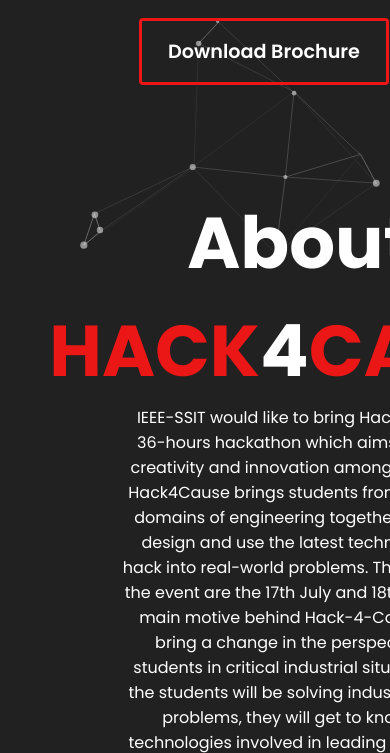
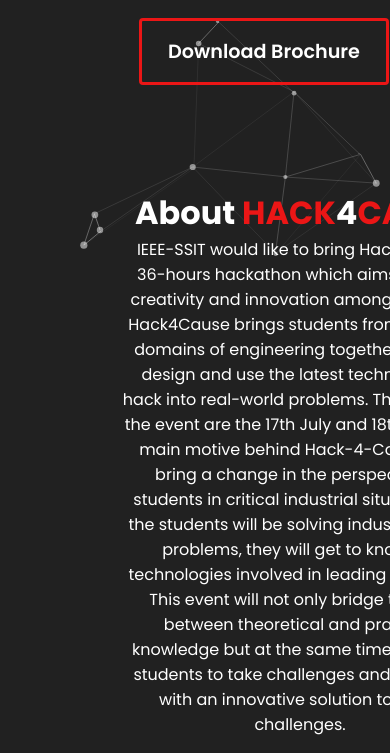
Before and after one commit to Prashantraj45/Hack4Cause, a PHP site: page / in a window 390 px wide; the page is wider, and only the part inside the window is pictured. Shown: the part 582-1335 px from the top of that part. Run offline with PHP 8.4, Linux system fonts and the light colour scheme.

Commit message:
responsive issue

```diff
--- a/assets/style.css
+++ b/assets/style.css
@@ -390,4 +390,7 @@
   #a2,#a3,#a4{
     margin-top: 10%;
   }
+  .about h2{
+    font-size: 2em;
+  }
 }
```
